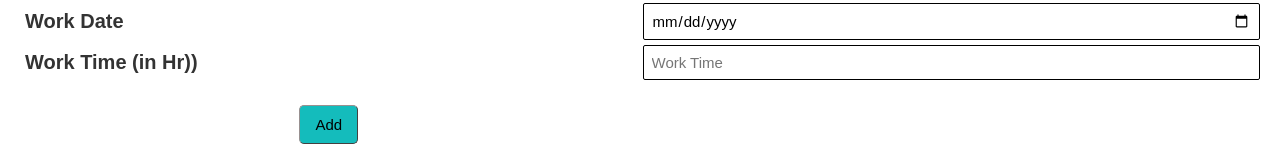
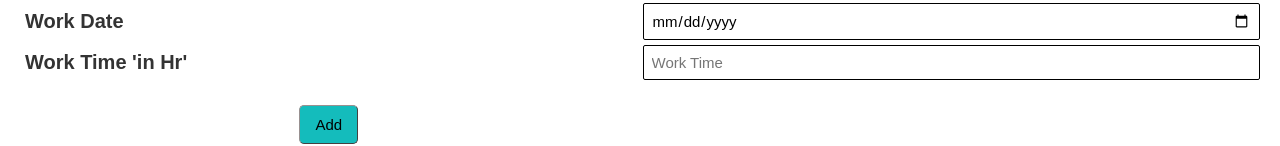
Before and after one commit to Imvikas021/frontend_erp, a React (Create React App) app: page /task/thingstodo in a window 1280 px wide. Shown: the part 188-334 px from the top of the page. Built offline with nearby package versions, Linux system fonts and the light colour scheme; no server answers; sample sign-in values are in the browser's storage.

Commit message:
updated thingstodo

```diff
--- a/src/components/pages/Thingstodo.js
+++ b/src/components/pages/Thingstodo.js
@@ -41,7 +41,7 @@ const Thingstodo = () => {
       <input type='text'  name='work_details' placeholder='Work Details' onChange={handleChange}/>
       <label>Work Date</label>
       <input type='date' name='work_date' placeholder='Work Date' onChange={handleChange}/>
-      <label>Work Time (in Hr))</label>
+      <label>Work Time 'in Hr'</label>
       <input type='int' name='work_time' placeholder='Work Time' onChange={handleChange}/>
       <div>
         <button type='submit' id='submit' name='button'>Add</button>
```
